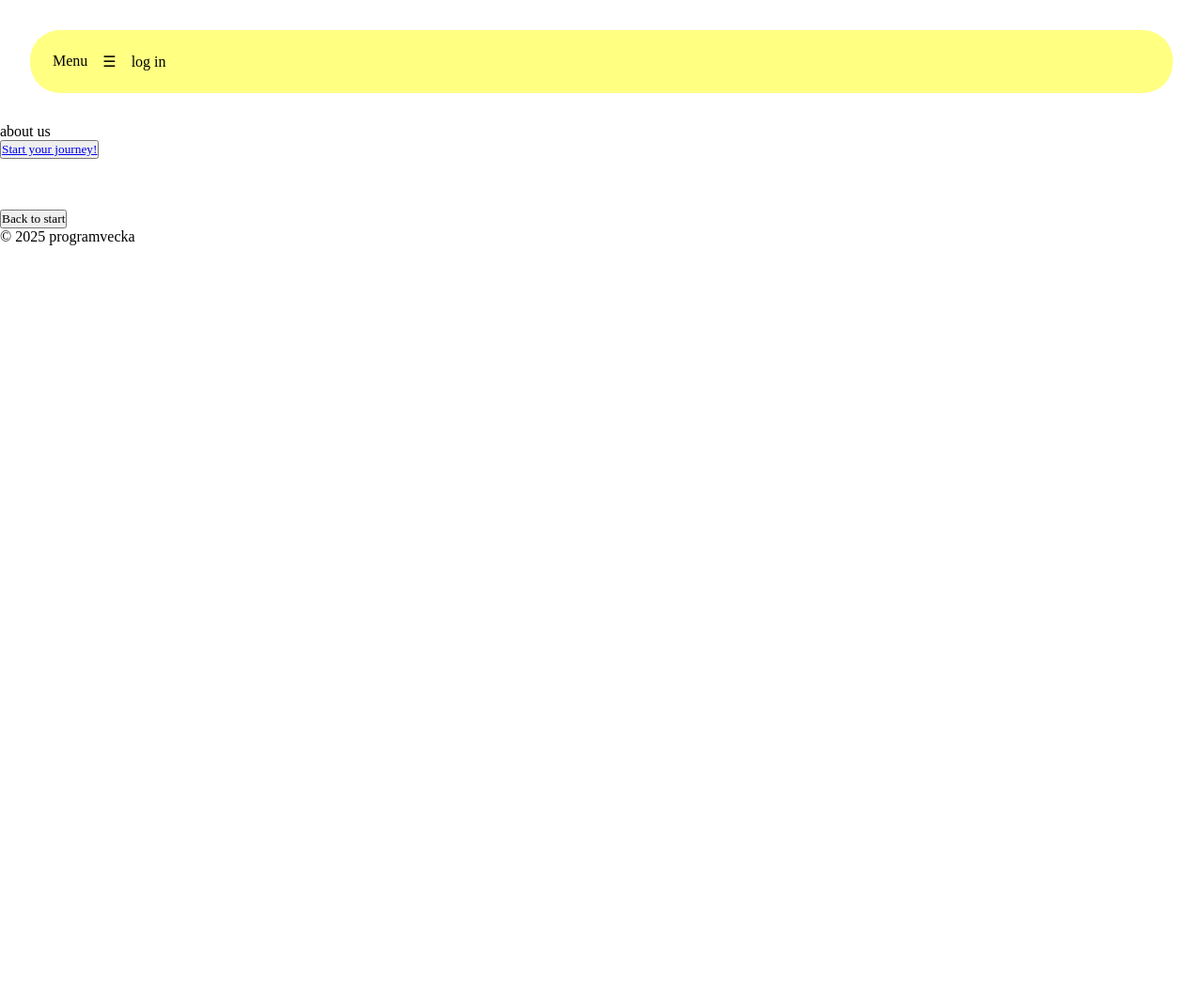
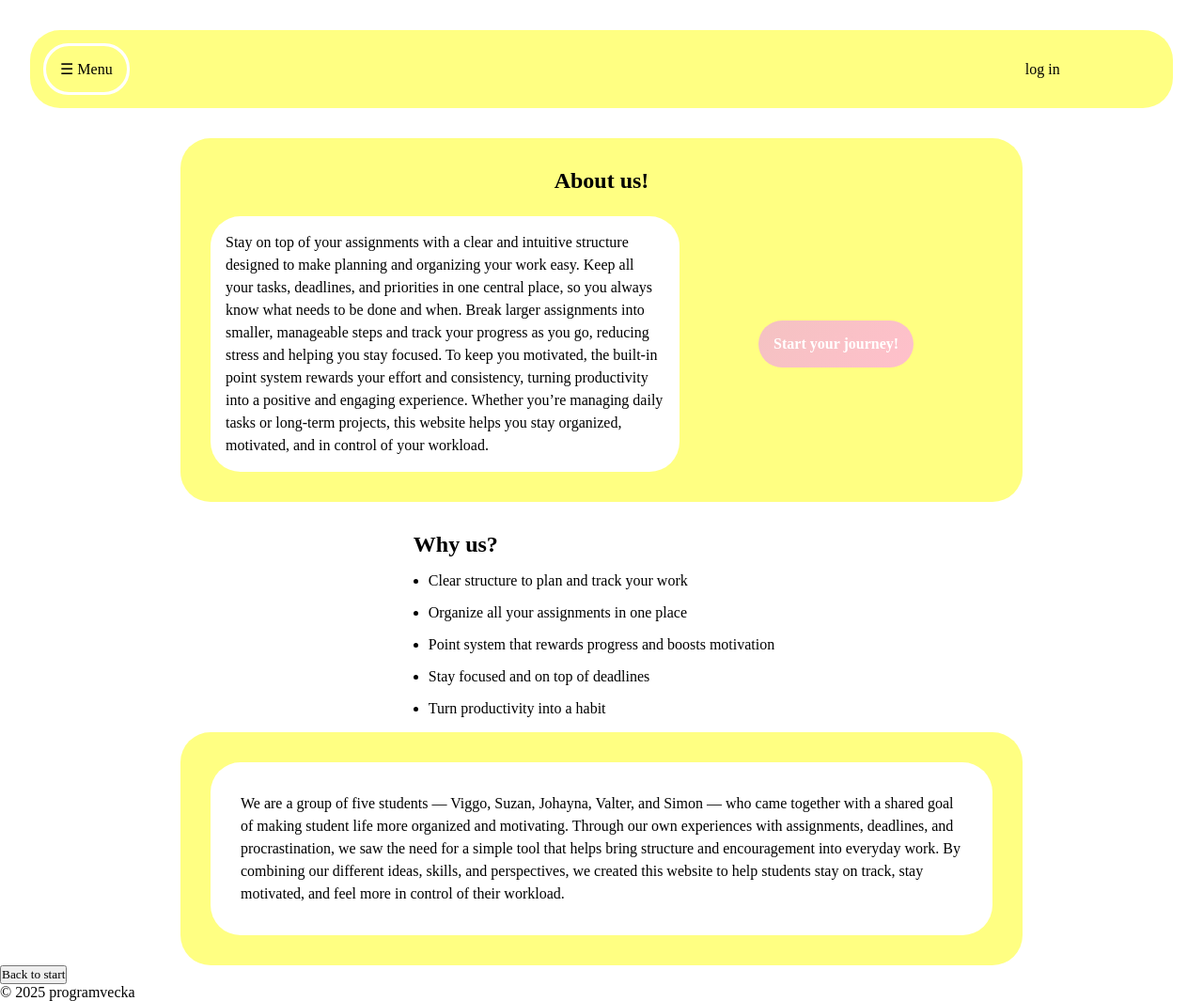
Before and after one commit to 0oykot/Programveckor-2026, a plain HTML site: page index.html in a window 1280 px wide. Shown: the whole page at 94% size. Before the commit the page ends 800 px from the top, so only its background shows below. Drawn offline with Linux system fonts and the light colour scheme.

Commit message:
SUzan
updated navbar, css changes and html changes

```diff
--- a/index.html
+++ b/index.html
@@ -8,10 +8,9 @@
 </head>
 <body>
   <header class="navbar">
-    <p>Menu</p>
     <div class="drop">
       <div class="hamburger">
-        <p>☰</p>
+        <p>☰ Menu</p>
       </div>
       <div class="dropdown-content">
         <nav>
@@ -34,22 +33,27 @@
     <h1 class="loga"></h1>
 
     <section class="frontpage">
-      <p>about us</p>
-      <button>
+      <h1>About us!</h1>
+      <div class="YUH">
+        <p>Stay on top of your assignments with a clear and intuitive structure designed to make planning and organizing your work easy. Keep all your tasks, deadlines, and priorities in one central place, so you always know what needs to be done and when. Break larger assignments into smaller, manageable steps and track your progress as you go, reducing stress and helping you stay focused. To keep you motivated, the built-in point system rewards your effort and consistency, turning productivity into a positive and engaging experience. Whether you’re managing daily tasks or long-term projects, this website helps you stay organized, motivated, and in control of your workload.</p>
         <a href="login.html">Start your journey!</a>
-        </button>
+      </div>
+
     </section>
 
     <section class="bullet">
+      <h2>Why us?</h2>
       <ul>
-        <li></li>
-        <li></li>
-        <li></li>
+        <li>Clear structure to plan and track your work</li>
+        <li>Organize all your assignments in one place</li>
+        <li>Point system that rewards progress and boosts motivation</li>
+        <li>Stay focused and on top of deadlines</li>
+        <li>Turn productivity into a habit</li>
       </ul>
     </section>
 
     <section class="Aboutus">
-      <p></p>
+      <p id="us">We are a group of five students — Viggo, Suzan, Johayna, Valter, and Simon — who came together with a shared goal of making student life more organized and motivating. Through our own experiences with assignments, deadlines, and procrastination, we saw the need for a simple tool that helps bring structure and encouragement into everyday work. By combining our different ideas, skills, and perspectives, we created this website to help students stay on track, stay motivated, and feel more in control of their workload.</p>
     </section>
 
     <div>
--- a/style.css
+++ b/style.css
@@ -19,7 +19,8 @@
 padding: 0.5em;
 }
 .navbar #login{
-  align-self:flex-end;
+  margin: auto;
+  margin-left: 80%;
 }
 
 
@@ -29,6 +30,11 @@ display: inline-block;
 }
 
 .hamburger{
+  border-radius: 2em;
+  outline-width: 0.3em;
+  outline: auto;
+  outline-color: white;
+  padding: 0.5em;
 }
 
 .dropdown-content{
@@ -55,3 +61,65 @@ display: inline-block;
 .dropdown-content a:hover {
   text-decoration: underline;
 }
+
+.frontpage, .Aboutus{
+  background-color: #FFFF82;
+  width: 70%;
+  margin: auto;
+  padding: 2em;
+  border-radius: 2em;
+}
+
+.frontpage h1{
+  width: max-content;
+  margin: auto;
+  padding-bottom: 1em;
+}
+
+.YUH{
+  display: flex;
+}
+
+.YUH p{
+  width: 60%;
+  background-color: white;
+  padding: 1em;
+  border-radius: 2em;
+  line-height: 1.5em;
+}
+
+
+.YUH a{
+width: max-content;
+padding: auto;
+margin: auto;
+text-decoration: none;
+color: #f1f1f1;
+background: linear-gradient(135deg, #F4C2C2 0%, #FFC0CB 100%);
+border: none;
+border-radius: 2em;
+color: white;
+font-weight: bold;
+cursor: pointer;
+transition: 0.3s;
+padding: 1em;
+}
+
+
+.bullet{
+  width: max-content;
+  margin: auto;
+  margin-top: 2em;
+}
+
+.bullet li{
+margin: 1em;
+}
+
+#us{
+  background-color: white;
+  padding: 2em;
+  border-radius: 2em;
+  line-height: 1.5em;
+}
+}
```
